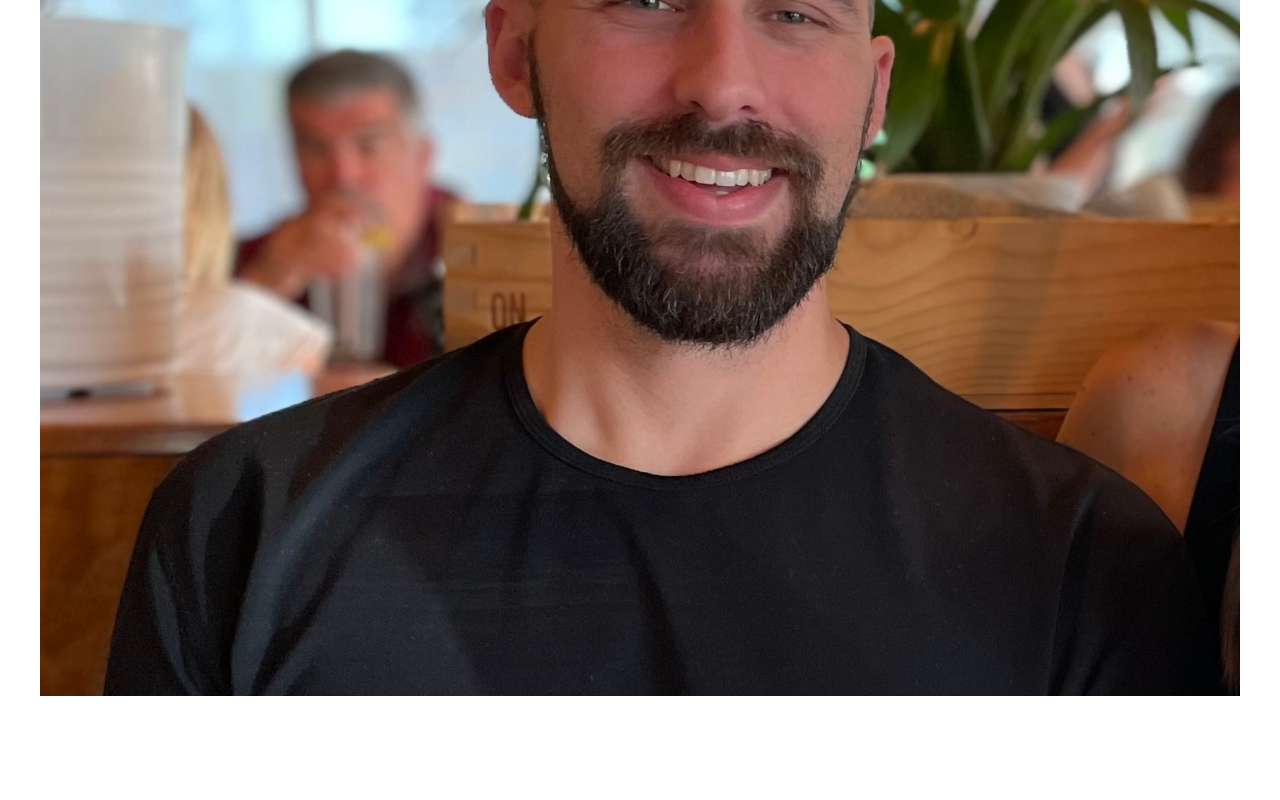
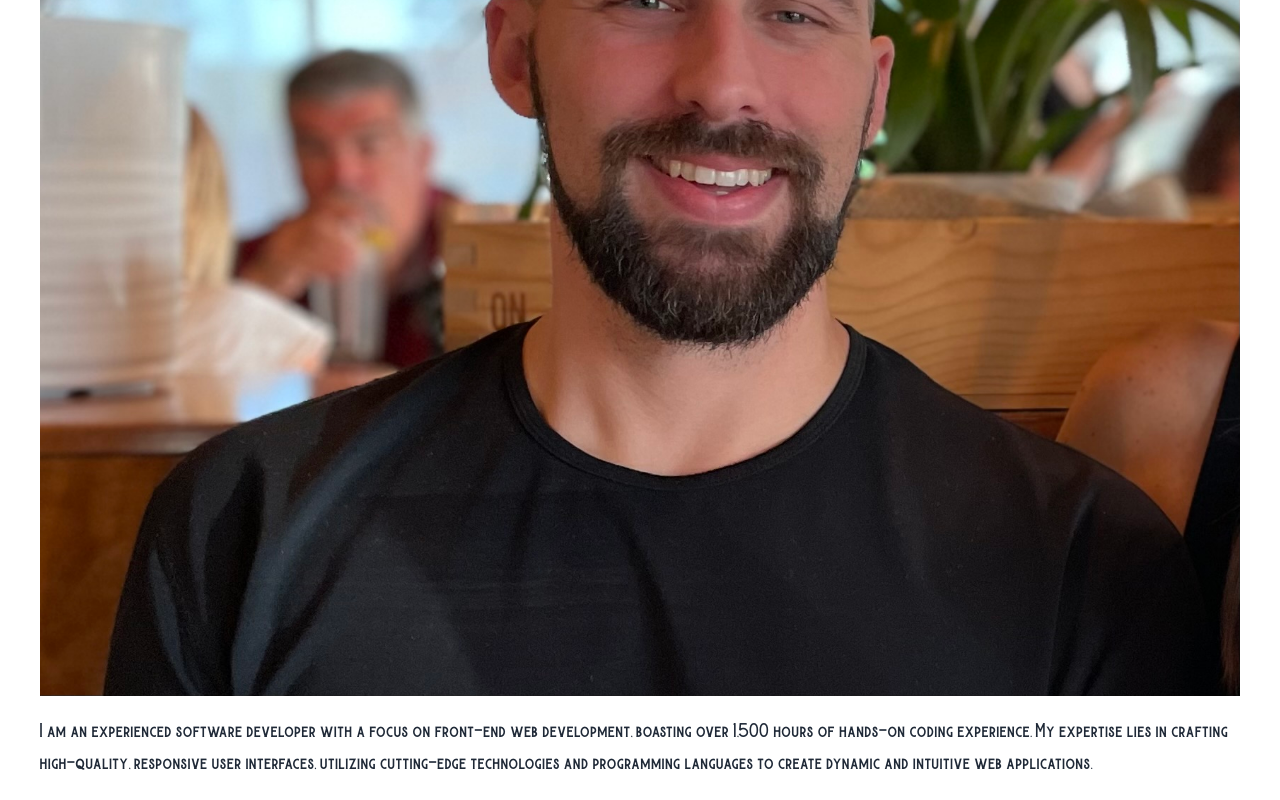
Before and after one commit to MRowan121/my-portfolio, a Next.js app: page / in a window 1280 px wide. Shown: the part 572-1372 px from the top of the page. Before the commit the page ends 1268 px from the top, so only its background shows below. Built offline with nearby package versions, Linux system fonts and the light colour scheme.

Commit message:
Add about me text

```diff
--- a/src/components/About.js
+++ b/src/components/About.js
@@ -6,6 +6,9 @@ const About = () => {
     return (
         <>
             <Image src={headshot} alt="my-headshot" layout="responsive" />
+            <p className='text-md py-5 leading-8 text-gray-800'>
+            I am an experienced software developer with a focus on front-end web development, boasting over 1,500 hours of hands-on coding experience. My expertise lies in crafting high-quality, responsive user interfaces, utilizing cutting-edge technologies and programming languages to create dynamic and intuitive web applications.
+            </p>
         </>
     )
 }
```
